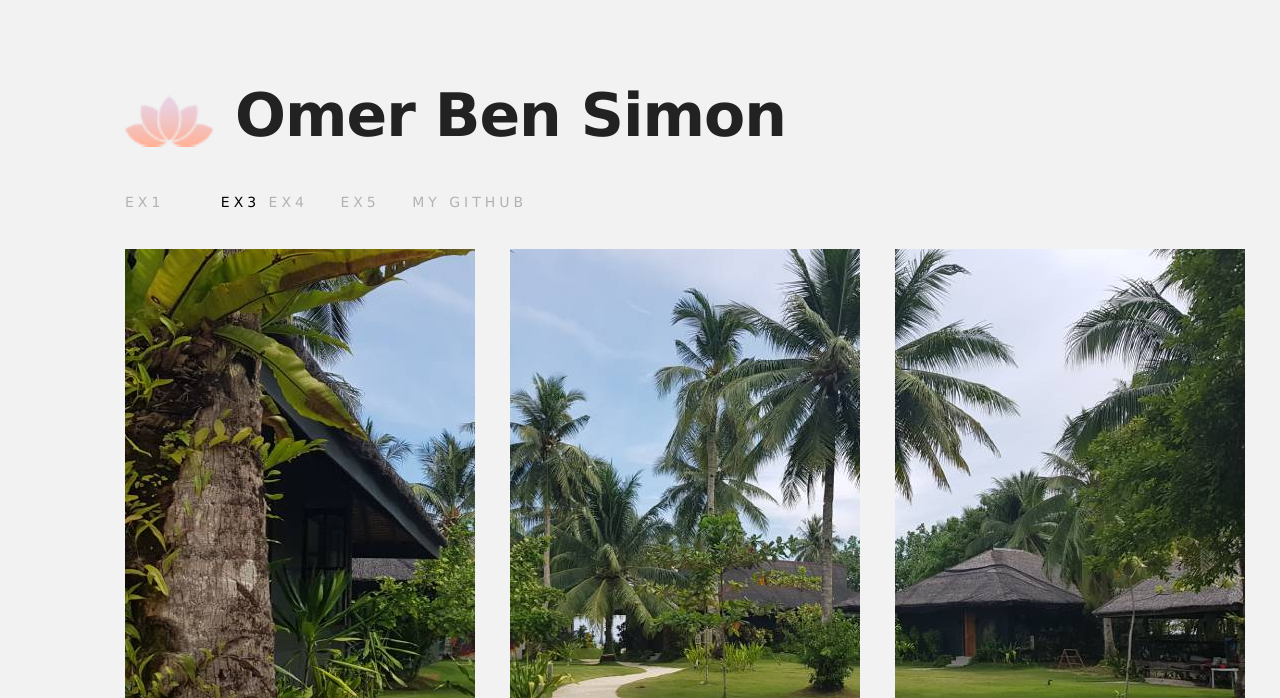
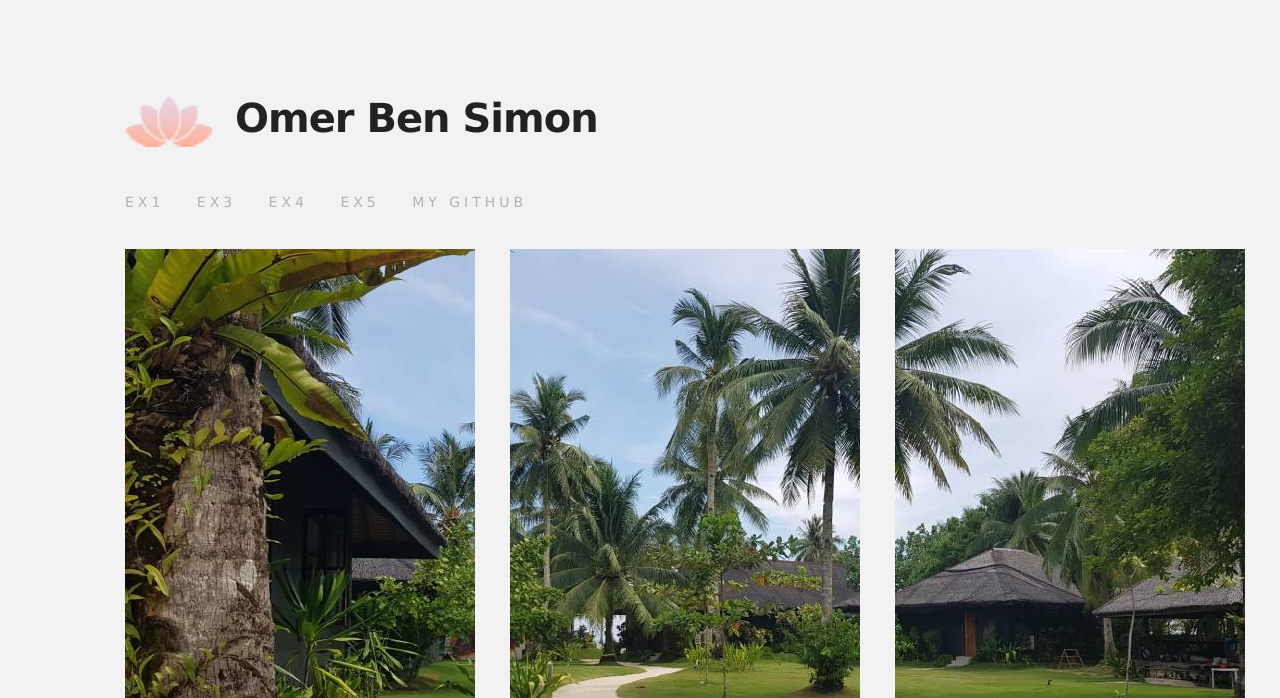
Before and after one commit to omerbensimon/targil1, a PHP site: page / in a window 1280 px wide. Shown: the top 698 px of the page. Run offline with PHP 8.4, Linux system fonts and the light colour scheme.

Commit message:
3 commit. working modul

```diff
--- a/includes/style.css
+++ b/includes/style.css
@@ -29,7 +29,7 @@ header, nav, main, section, footer, div {
     padding-left: 110px;
     height: 88px;
 }
-#logo h1{
+.outer{
     font-size: 60px;
     color: #222222;
     height: 60px;
@@ -62,7 +62,13 @@ header, nav, main, section, footer, div {
     height: 450px;
     padding:40px 30px 0 0;
 }
-
+.iner{
+    padding: 0px;
+    font-weight: 600;
+    font-size: 40px;
+    line-height: 50px;
+    letter-spacing: -1px;
+}
 h1{
     padding: 0px;
     font-weight: 600;
--- a/index.html
+++ b/index.html
@@ -7,11 +7,11 @@
     <body>
         <section id="wrapper">
             <header id="logo">
-                <a href="index.html"><h1><span>Omer Ben Simon</span></h1></a>
+                <a href="index.html"><span class="outer"><span class="iner">Omer Ben Simon</span></span></a>
             </header>
             <nav id="main_nav">
                 <a href="exercises/ex1/index.html" target="_blank">EX1</a>
-                <a href="exercises/ex3/index.html" target="_blank"></a>EX3</a>
+                <a href="exercises/ex3/index.html" target="_blank">EX3</a>
                 <a href="#">EX4</a>
                 <a href="#">EX5</a>
                 <a href="https://github.com/omerbensimon/targil1/commits?author=omerbensimon" target="_blank">MY GITHUB </a>
```
